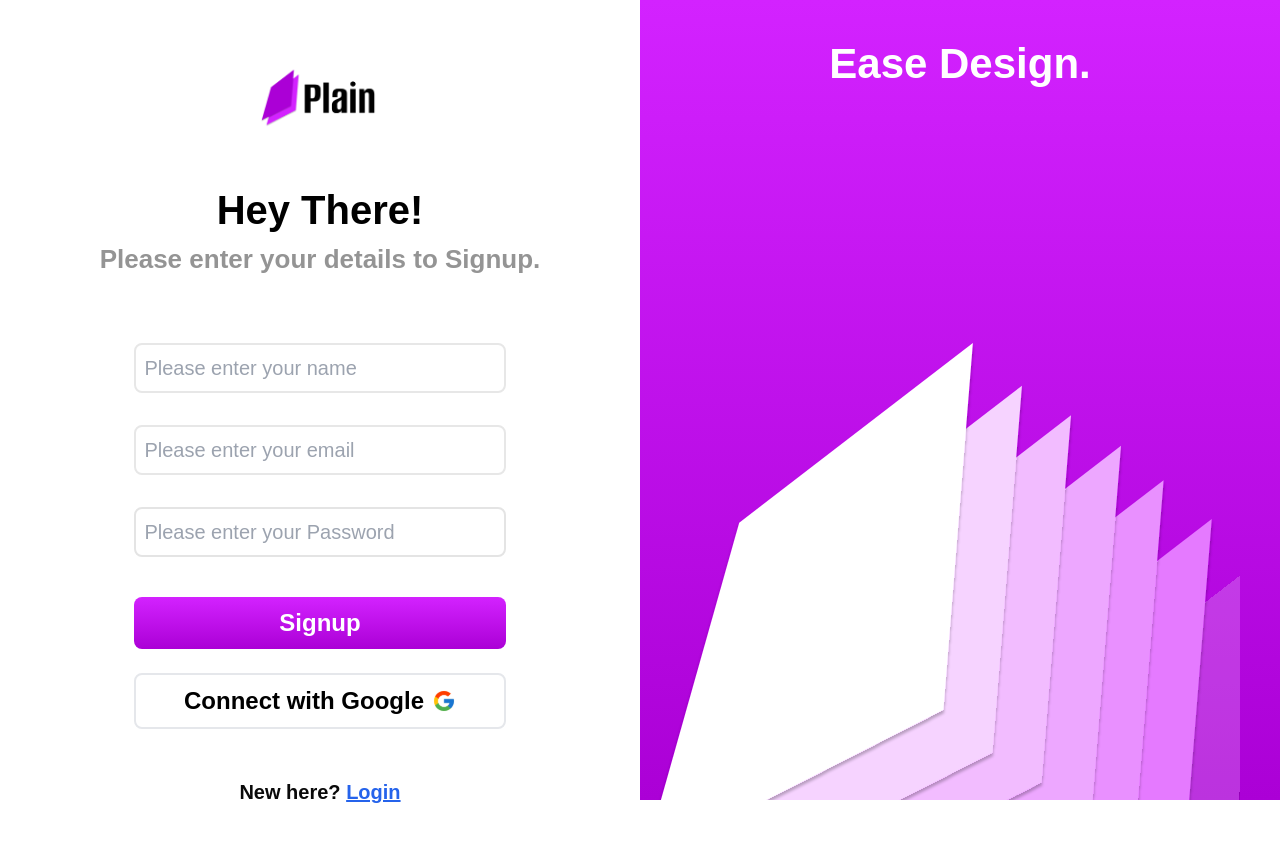
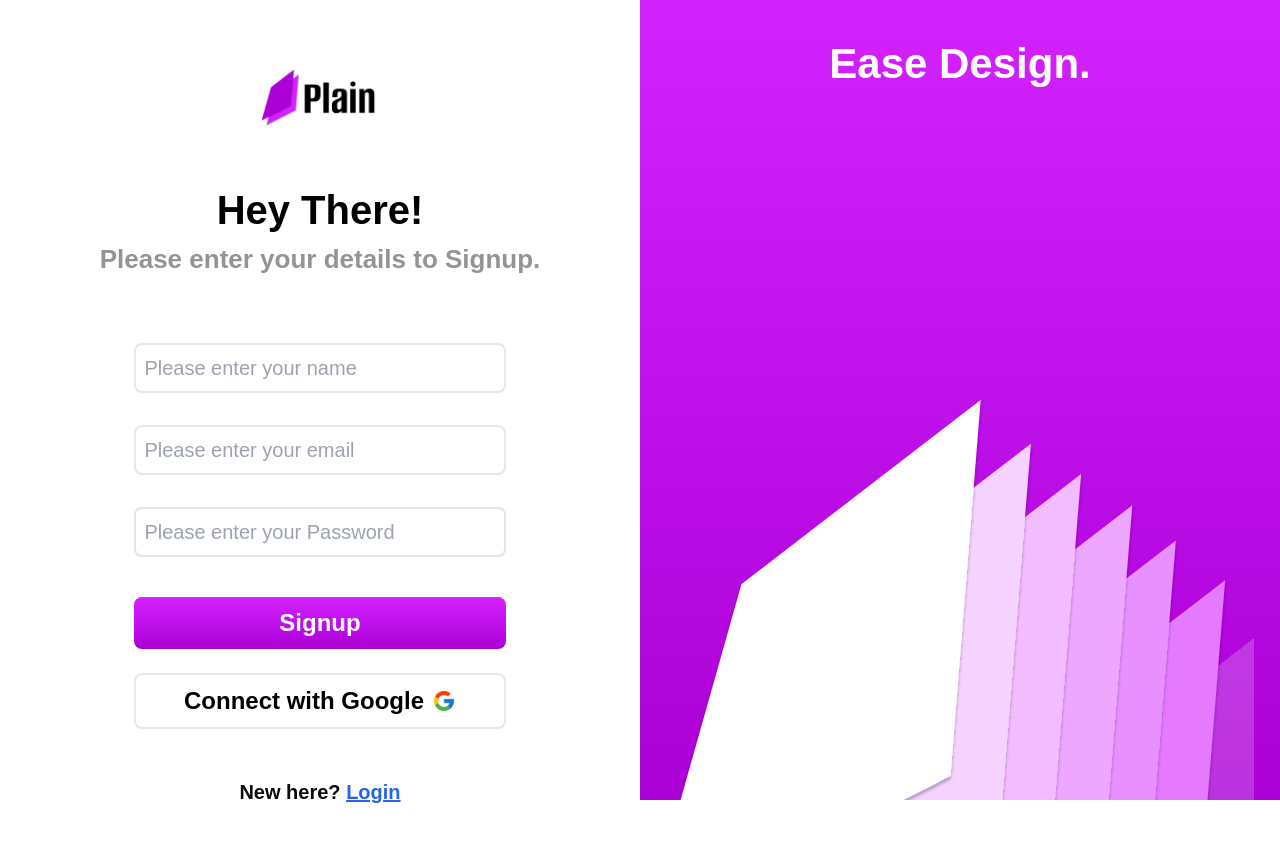
Before and after one commit to Prabhmeetchef/Plain-frontend, a Next.js app: page /auth/signup in a window 1280 px wide. Shown: the top 842 px of the page. Built offline with nearby package versions, Linux system fonts and the light colour scheme; a web font is replaced by a local one.

Commit message:
Fixed auth pages resposiveness

```diff
--- a/src/app/auth/login/page.tsx
+++ b/src/app/auth/login/page.tsx
@@ -47,7 +47,7 @@ export default function Login() {
 
   return (
     <div
-      className={`flex justify-center w-[100vw] h-[100vh] ${alumni.className}`}
+      className={`flex justify-center w-full h-full ${alumni.className}`}
     >
       <div className="sm:w-[50vw] flex flex-col items-center h-[100vh] w-[80vw]">
         <Link href="/">
@@ -114,11 +114,11 @@ export default function Login() {
           </div>
         </form>
       </div>
-      <div className="sm:flex flex-col justify-between w-[50vw] h-[full] bg-gradient-to-t from-[#AB00D6] to-[#D322FF] hidden">
+      <div className="sm:flex flex-col justify-between flex-grow bg-gradient-to-t from-[#AB00D6] to-[#D322FF] hidden">
         <div className="text-white text-[42px] font-bold w-full p-8 text-center">
           Ease Design.
         </div>
-        <div className="relative w-[50vw] h-[50vh] overflow-hidden">
+        <div className="relative w-[48vw] h-[50vh] overflow-hidden">
           <Image
             src="/Group 1.svg"
             alt="Logo"
--- a/src/app/auth/signup/page.tsx
+++ b/src/app/auth/signup/page.tsx
@@ -62,7 +62,7 @@ export default function SignupPage() {
   };
 
   return (
-    <div className={`flex justify-center w-[100vw] h-[100vh] ${alumni.className}`}>
+    <div className={`flex justify-center w-full h-full ${alumni.className}`}>
       <div className="sm:w-[50vw] flex flex-col items-center h-[100vh] w-[80vw]">
         <Link href="/">
           <Image src="/Logo.png" alt="Logo" width={120} height={80} className="pt-[65px]" />
@@ -118,11 +118,16 @@ export default function SignupPage() {
           </div>
         </form>
       </div>
-      <div className="sm:flex flex-col justify-between w-[50vw] h-[full] bg-gradient-to-t from-[#AB00D6] to-[#D322FF] hidden">
+      <div className="sm:flex flex-col justify-between flex-grow bg-gradient-to-t from-[#AB00D6] to-[#D322FF] hidden">
         <div className="text-white text-[42px] font-bold w-full p-8 text-center">Ease Design.</div>
-        <div>
-          <Image src="/Group 1.svg" alt="Logo" width={1000} height={600} className="max-w-[600px]" />
-        </div>
+        <div className="relative w-[48vw] h-[50vh] overflow-hidden">
+                  <Image
+                    src="/Group 1.svg"
+                    alt="Logo"
+                    fill
+                    className="object-cover object-[left_top]"
+                  />
+                </div>
       </div>
     </div>
   );
```
